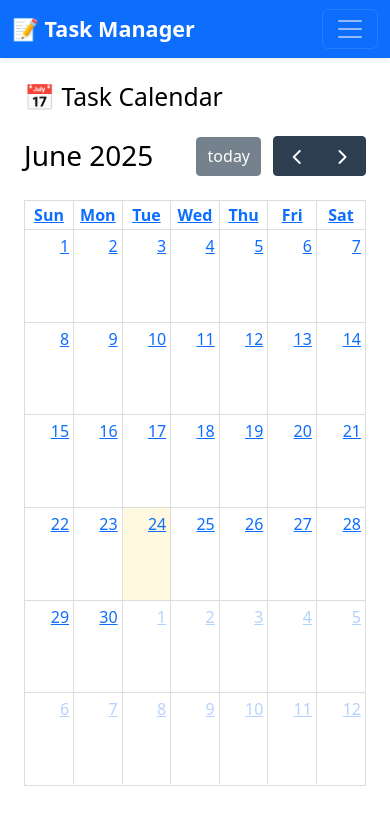
After one commit to mahakrastogi0602/task-manager, a Django app: page /calendar/ in a window 390 px wide. The commit adds this page. Shown: the top 825 px of the page. Run offline with Django 3.2, Linux system fonts and the light colour scheme; data that the repository does not hold is empty.

Commit message:
✨ Updated project: UI responsiveness, dark mode toggle, export dropdown, dashboard charts, calendar fix

```diff
--- a/tasks/models.py
+++ b/tasks/models.py
@@ -28,6 +28,7 @@ class Task(models.Model):
     priority = models.CharField(max_length=1, choices=PRIORITY_CHOICES, default='M')
     task_list = models.ForeignKey(TaskList, on_delete=models.CASCADE, null=True, blank=True)
 
+
     RECUR_FREQUENCY_CHOICES = [
         ('N', 'None'),
         ('D', 'Daily'),
--- a/tasks/urls.py
+++ b/tasks/urls.py
@@ -20,6 +20,15 @@ urlpatterns = [
     path('dashboard/', views.task_dashboard, name='task-dashboard'),
     path('', views.task_list_view, name='task-list'),
     path('lists/create/', TaskListCreateView.as_view(), name='create-tasklist'),
+    path('calendar/', views.calendar_view, name='task-calendar'),
+    path('calendar/events/', views.task_events, name='task-events'),
+    path('export/csv/', views.export_tasks_csv, name='export-csv'),
+    path('export/pdf/', views.export_tasks_pdf, name='export-pdf'),
+
+
+
+
+
 
 
 
--- a/tasks/views.py
+++ b/tasks/views.py
@@ -13,6 +13,10 @@ from django.utils.timezone import now
 from django.db.models import Count
 from django.views.generic.edit import CreateView
 from django.urls import reverse_lazy
+from django.http import JsonResponse
+from django.views.decorators.csrf import csrf_exempt
+import csv
+from django.http import HttpResponse
 # Create your views here.
 @login_required
 def task_list(request):
@@ -173,7 +177,25 @@ def task_reminders(request):
     return render(request, 'tasks/reminders.html', {'reminders': reminders})
 
 def task_dashboard(request):
+
+
     tasks = Task.objects.filter(user=request.user)
+
+    filter_type = request.GET.get('filter')
+    today = date.today()
+    start_of_week = today - timedelta(days=today.weekday())
+    end_of_week = start_of_week + timedelta(days=6)
+
+    if filter_type == 'week':
+        tasks = tasks.filter(due_date__range=[start_of_week, end_of_week])
+    elif filter_type == 'completed':
+        tasks = tasks.filter(complete=True)
+    elif filter_type == 'incomplete':
+        tasks = tasks.filter(complete=False)
+
+    status_data = tasks.values('complete').annotate(count=Count('id'))
+    freq_data = tasks.values('recur_frequency').annotate(count=Count('id'))
+    priority_data = tasks.values('priority').annotate(count=Count('id'))
 
     # Completion Status
     status_data = tasks.values('complete').annotate(count=Count('id'))
@@ -188,6 +210,7 @@ def task_dashboard(request):
         'status_data': status_data,
         'freq_data': freq_data,
         'priority_data': priority_data,
+        'filter_type': filter_type,
     })
 
 def task_list_view(request):
@@ -207,3 +230,73 @@ class TaskListCreateView(CreateView):
     def form_valid(self, form):
         form.instance.user = self.request.user
         return super().form_valid(form)
+
+def calendar_view(request):
+    return render(request, 'tasks/calendar.html')
+
+@csrf_exempt
+def task_events(request):
+    tasks = Task.objects.filter(user=request.user).exclude(due_date__isnull=True)
+    events = []
+    for task in tasks:
+        if task.due_date:
+            events.append({
+                'title': task.title,
+                'start': task.due_date.isoformat(),
+                'color': '#28a745' if task.complete else '#ffc107'
+            })
+    return JsonResponse(events, safe=False)
+
+def export_tasks_csv(request):
+    tasks = Task.objects.filter(user=request.user)
+
+    response = HttpResponse(content_type='text/csv')
+    response['Content-Disposition'] = 'attachment; filename="tasks.csv"'
+
+    writer = csv.writer(response)
+    writer.writerow(['Title', 'Description', 'Due Date', 'Priority', 'Complete', 'Recurrence'])
+
+    for task in tasks:
+        writer.writerow([
+            task.title,
+            task.description,
+            task.due_date,
+            task.get_priority_display(),
+            'Yes' if task.complete else 'No',
+            task.get_recur_frequency_display(),
+        ])
+
+    return response
+
+from reportlab.pdfgen import canvas
+from reportlab.lib.pagesizes import letter
+
+def export_tasks_pdf(request):
+    tasks = Task.objects.filter(user=request.user)
+
+    response = HttpResponse(content_type='application/pdf')
+    response['Content-Disposition'] = 'attachment; filename="tasks.pdf"'
+
+    p = canvas.Canvas(response, pagesize=letter)
+    width, height = letter
+
+    y = height - 50
+    p.setFont("Helvetica-Bold", 16)
+    p.drawString(50, y, "Your Tasks")
+    p.setFont("Helvetica", 12)
+
+    y -= 30
+
+    for task in tasks:
+        if y < 50:
+            p.showPage()
+            y = height - 50
+            p.setFont("Helvetica", 12)
+
+        p.drawString(50, y, f"• {task.title} | Due: {task.due_date or 'N/A'} | "
+                            f"Priority: {task.get_priority_display()} | "
+                            f"Status: {'✅' if task.complete else '❌'}")
+        y -= 20
+
+    p.save()
+    return response
--- a/templates/base.html
+++ b/templates/base.html
@@ -4,22 +4,32 @@
   <meta charset="UTF-8" />
   <meta name="viewport" content="width=device-width, initial-scale=1" />
   <title>{% block title %}Task Manager{% endblock %}</title>
-  <!-- Bootstrap CSS CDN -->
-   <link href="https://cdn.jsdelivr.net/npm/bootstrap@5.3.0/dist/css/bootstrap.min.css" rel="stylesheet">
-  <link rel="stylesheet" href="https://cdn.jsdelivr.net/npm/bootstrap-icons/font/bootstrap-icons.css">
+
+  <!-- Bootstrap CSS & Icons -->
+  <link href="https://cdn.jsdelivr.net/npm/bootstrap@5.3.0/dist/css/bootstrap.min.css" rel="stylesheet" />
+  <link href="https://cdn.jsdelivr.net/npm/bootstrap-icons/font/bootstrap-icons.css" rel="stylesheet" />
+
   <style>
+    body {
+  transition: background-color 0.3s ease, color 0.3s ease;
+  background-color: #ffffff;
+  color: #000000;
+}
+
 body.dark-mode {
   background-color: #121212;
   color: #e0e0e0;
 }
-  .dark-mode .card, .dark-mode .table, .dark-mode .form-control, .dark-mode .btn {
+    .dark-mode .card,
+    .dark-mode .table,
+    .dark-mode .form-control,
+    .dark-mode .btn {
       background-color: #1e1e1e;
       color: #e0e0e0;
     }
     .card {
       transition: transform 0.3s ease, box-shadow 0.3s ease;
     }
-
     .card:hover {
       transform: scale(1.03);
       box-shadow: 0 8px 20px rgba(0, 0, 0, 0.15);
@@ -29,20 +39,38 @@
 </head>
 <body>
 
+  <!-- Responsive Navbar -->
   <nav class="navbar navbar-expand-lg navbar-dark bg-primary shadow-sm">
     <div class="container-fluid">
-    <a class="navbar-brand fw-bold fs-4" href="{% url 'task-list' %}">
-      📝 Task Manager
+      <a class="navbar-brand fw-bold fs-4" href="{% url 'task-list' %}">📝 Task Manager</a>
+
+      <!-- Toggle for Mobile -->
+      <button class="navbar-toggler" type="button" data-bs-toggle="collapse" data-bs-target="#navbarNav">
+        <span class="navbar-toggler-icon"></span>
+      </button>
+
+      <div class="collapse navbar-collapse justify-content-between" id="navbarNav">
+        <!-- Left Nav Links -->
+        <ul class="navbar-nav gap-2">
+          <li class="nav-item">
+            <a class="nav-link text-white fw-semibold" href="{% url 'task-lists' %}">
+              <i class="bi bi-list-task me-1"></i> Task Lists
             </a>
+          </li>
+          <li class="nav-item">
+            <a class="nav-link text-white fw-semibold" href="{% url 'today-tasks' %}">
+              <i class="bi bi-calendar-day me-1"></i> Today’s Tasks
+            </a>
+          </li>
+          <li class="nav-item">
+            <a class="nav-link text-white fw-semibold" href="{% url 'task-calendar' %}">
+              🗓 Calendar View
+            </a>
+          </li>
+        </ul>
 
-    <div class="ms-auto d-flex align-items-center gap-3">
-      <a class="nav-link text-white fw-semibold" href="{% url 'task-lists' %}"><i class="bi bi-list-task me-1"></i> Task Lists</a>
-      <a class="nav-link text-white fw-semibold" href="{% url 'today-tasks' %}"><i class="bi bi-calendar-day me-1"></i> Today’s Tasks</a>
-      <a class="nav-link text-white fw-semibold" href="{% url 'task-reminders' %}">🔔 Reminders</a>
-
-
-
-
+        <!-- Right Nav Controls -->
+        <div class="d-flex align-items-center gap-3">
           {% if user.is_authenticated %}
             <span class="badge bg-light text-primary fw-bold px-3 py-2">
               👋 Hello, {{ user.username }}
@@ -52,32 +80,43 @@
             <a class="btn btn-outline-light btn-sm" href="{% url 'login' %}">Login</a>
             <a class="btn btn-light btn-sm" href="{% url 'register' %}">Register</a>
           {% endif %}
+         <button id="themeToggleBtn" class="btn btn-light btn-sm" onclick="toggleTheme()">
+  <i class="bi" id="themeIcon"></i> <span id="themeLabel">Theme</span>
+</button>
+
+
       </div>
     </div>
-  <button class="btn btn-light btn-sm ms-3" onclick="toggleTheme()">🌓 Toggle Theme</button>
-
   </nav>
-
 
   <div class="container mt-4">
     {% block content %}
-    <!-- Page content will go here -->
+    <!-- Page-specific content goes here -->
     {% endblock %}
   </div>
 
-  <!-- Bootstrap JS Bundle CDN -->
+  <!-- Bootstrap Bundle JS -->
   <script src="https://cdn.jsdelivr.net/npm/bootstrap@5.3.0/dist/js/bootstrap.bundle.min.js"></script>
+
+  <!-- Theme Toggle Script -->
  <script>
+  function updateThemeButton() {
+    const isDark = document.body.classList.contains('dark-mode');
+    document.getElementById('themeIcon').className = isDark ? 'bi bi-moon-fill' : 'bi bi-brightness-high-fill';
+    document.getElementById('themeLabel').textContent = isDark ? 'Dark Mode' : 'Light Mode';
+  }
+
   function toggleTheme() {
     document.body.classList.toggle('dark-mode');
     localStorage.setItem('theme', document.body.classList.contains('dark-mode') ? 'dark' : 'light');
+    updateThemeButton();
   }
 
-  // Load saved theme
   document.addEventListener('DOMContentLoaded', () => {
     if (localStorage.getItem('theme') === 'dark') {
       document.body.classList.add('dark-mode');
     }
+    updateThemeButton();
   });
 </script>
 
--- /dev/null
+++ b/templates/tasks/calendar.html
@@ -0,0 +1,30 @@
+{% extends 'base.html' %}
+{% block title %}Calendar View{% endblock %}
+
+{% block content %}
+<div class="container mt-4">
+  <h2 class="mb-4">📅 Task Calendar</h2>
+  <div id="calendar"></div>
+</div>
+
+<!-- FullCalendar CSS -->
+<link href="https://cdn.jsdelivr.net/npm/fullcalendar@5.11.3/main.min.css" rel="stylesheet" />
+
+<!-- FullCalendar JS -->
+<script src="https://cdn.jsdelivr.net/npm/fullcalendar@5.11.3/main.min.js"></script>
+
+<script>
+  document.addEventListener('DOMContentLoaded', function () {
+    const calendarEl = document.getElementById('calendar');
+
+    const calendar = new FullCalendar.Calendar(calendarEl, {
+      initialView: 'dayGridMonth',
+      height: 650,
+      events: '/calendar/events/',
+      eventColor: '#0d6efd',
+    });
+
+    calendar.render();
+  });
+</script>
+{% endblock %}
--- a/templates/tasks/dashboard.html
+++ b/templates/tasks/dashboard.html
@@ -8,6 +8,12 @@
 
 {% block content %}
 <div class="container mt-4">
+  <div class="btn-group mb-4" role="group">
+  <a href="?filter=week" class="btn btn-outline-primary {% if filter_type == 'week' %}active{% endif %}">🗓 This Week</a>
+  <a href="?filter=completed" class="btn btn-outline-success {% if filter_type == 'completed' %}active{% endif %}">✅ Completed</a>
+  <a href="?filter=incomplete" class="btn btn-outline-danger {% if filter_type == 'incomplete' %}active{% endif %}">❌ Incomplete</a>
+  <a href="{% url 'task-dashboard' %}" class="btn btn-outline-secondary {% if not filter_type %}active{% endif %}">🔄 All Tasks</a>
+</div>
   <h2 class="mb-4 text-center">📊 Task Analytics Dashboard</h2>
 
   <div class="row g-4">
```
Also changed, not shown: tasks/management/commands/send_reminders.py (deleted, +0 -29 lines), templates/tasks/task_list.html (+20 -7 lines), db.sqlite3, taskmanager/settings.py (line endings or trailing spaces). Lines whose indentation alone changed are shown as unchanged.
